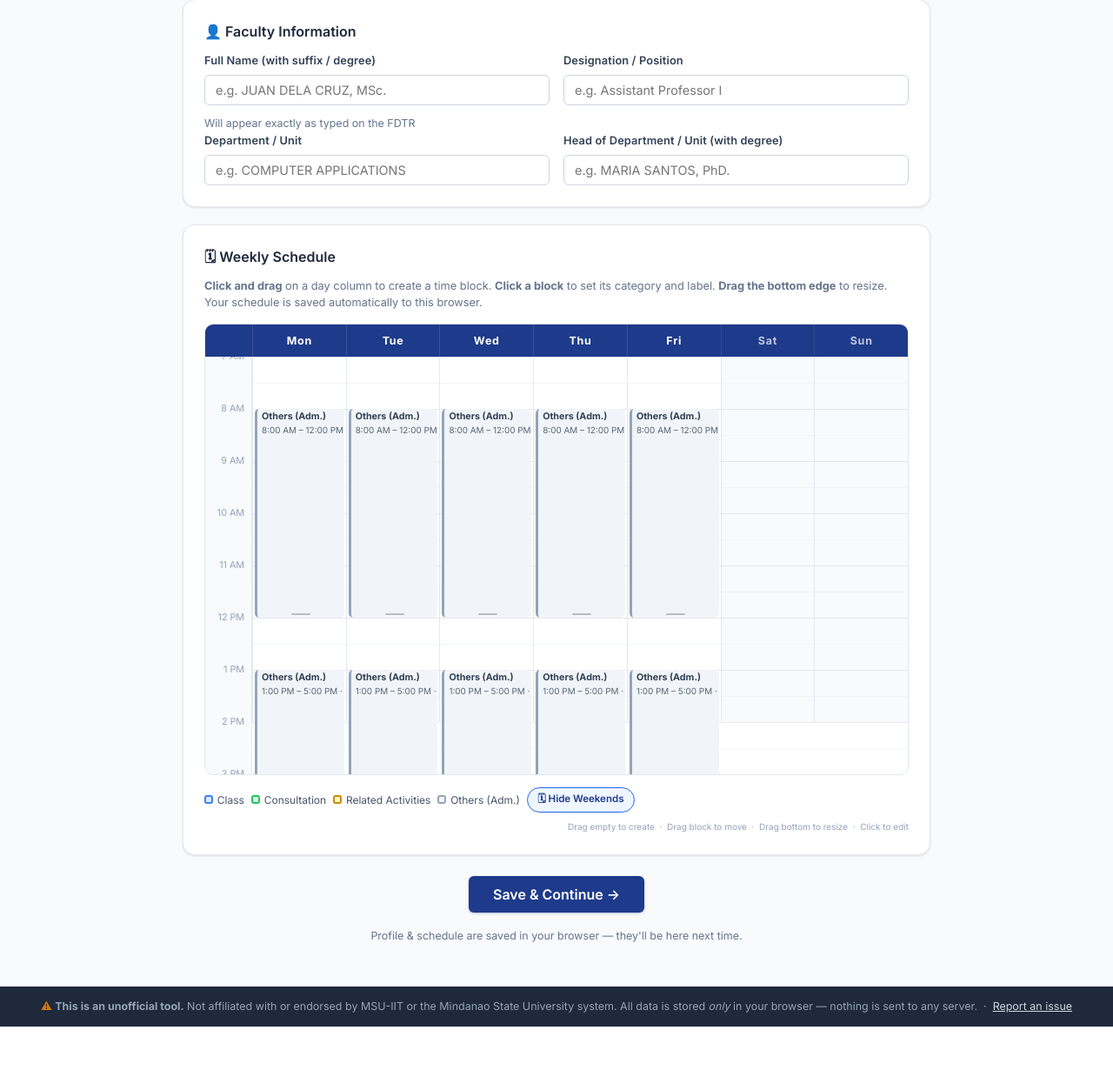
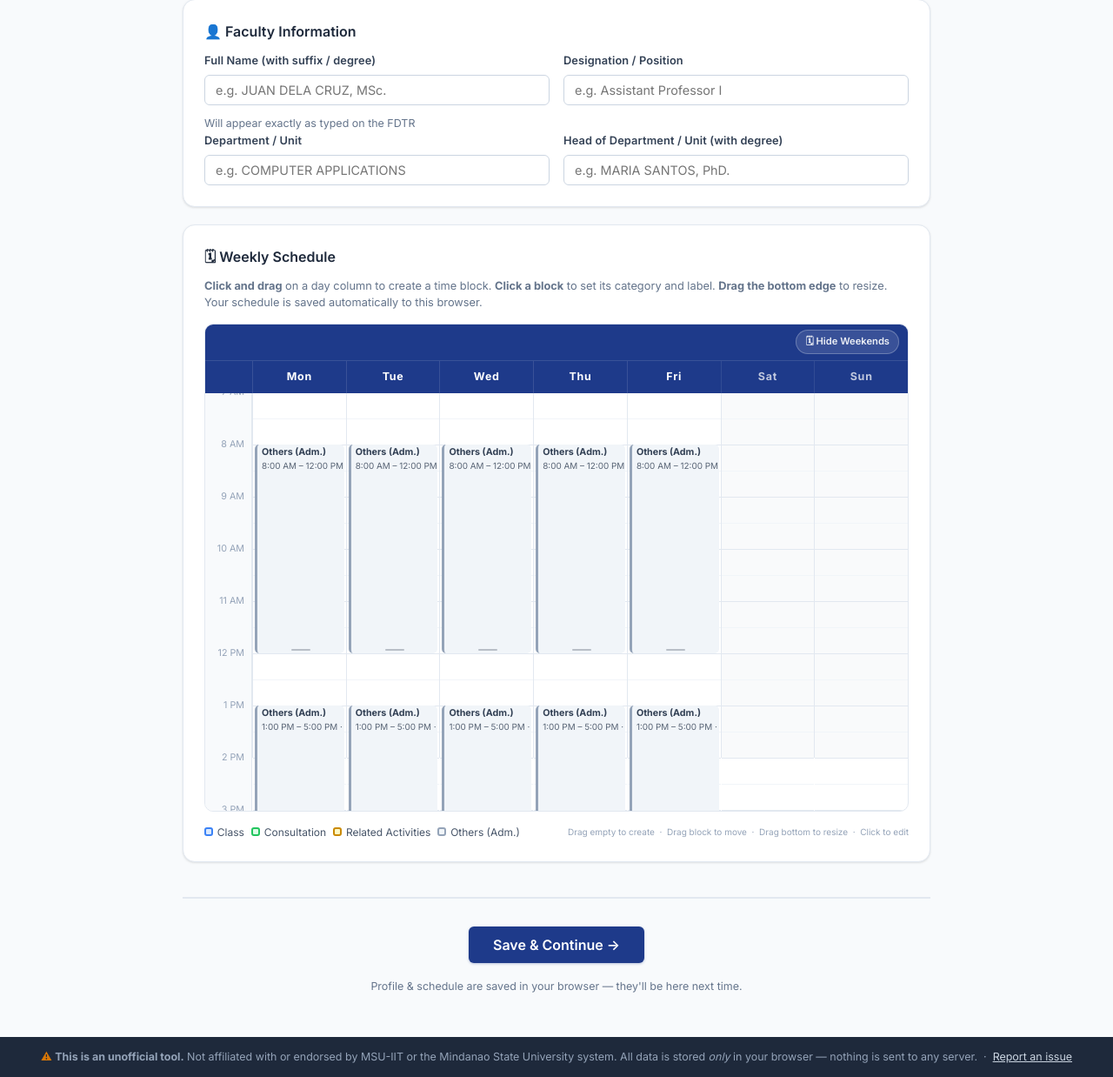
Before and after one commit to JomVill/fdtr-generator, a Flask app: page /setup in a window 1280 px wide. Shown: the part 252-1490 px from the top of the page at 87% size. Before the commit the page ends 1432 px from the top, so only its background shows below. Run offline with Flask 3, Linux system fonts and the light colour scheme.

Commit message:
fix: move weekend toggle to calendar toolbar top-right, add form separator
- Weekend toggle relocated from legend (below calendar) to a new
  .cal-toolbar strip inside .cal-outer, floated right — sits above
  the Mon–Sun header row as requested
- Toggle styled for navy toolbar background (white ghost pill)
- .form-actions now has border-top separator + extra top margin/padding
  so the Save & Continue button is visually separated from the form body

Co-Authored-By: Claude Sonnet 4.6 <noreply@anthropic.com>

```diff
--- a/static/css/style.css
+++ b/static/css/style.css
@@ -237,7 +237,9 @@ main { flex: 1; padding: 2rem 1.5rem 3rem; }
   flex-direction: column;
   align-items: center;
   gap: .75rem;
-  margin-top: 1.5rem;
+  margin-top: 2.5rem;
+  padding-top: 2rem;
+  border-top: 2px solid var(--border);
 }
 
 
@@ -406,6 +408,16 @@ main { flex: 1; padding: 2rem 1.5rem 3rem; }
   user-select: none;
 }
 
+/* Toolbar: sits above the header row, contains weekend toggle */
+.cal-toolbar {
+  display: flex;
+  justify-content: flex-end;
+  align-items: center;
+  padding: .4rem .6rem;
+  background: var(--brand);
+  border-bottom: 1px solid rgba(255,255,255,.12);
+}
+
 /* Day-name header row */
 .cal-header-row {
   display: flex;
@@ -563,26 +575,25 @@ main { flex: 1; padding: 2rem 1.5rem 3rem; }
 /* Weekend header: slightly dimmer */
 .cal-day-header-weekend { opacity: .72; }
 
-/* Weekend toggle button */
+/* Weekend toggle button — lives in the navy toolbar */
 .cal-weekend-toggle {
   display: flex;
   align-items: center;
   gap: .3rem;
-  font-size: .72rem;
+  font-size: .7rem;
   font-family: var(--font);
   font-weight: 600;
-  color: var(--brand);
-  background: var(--brand-light, #eff6ff);
-  border: 1px solid var(--brand-mid, #93c5fd);
+  color: rgba(255,255,255,.9);
+  background: rgba(255,255,255,.12);
+  border: 1px solid rgba(255,255,255,.25);
   border-radius: 20px;
-  padding: .25rem .7rem;
+  padding: .22rem .65rem;
   cursor: pointer;
-  transition: background .15s, color .15s;
+  transition: background .15s;
   white-space: nowrap;
 }
 .cal-weekend-toggle:hover {
-  background: var(--brand);
-  color: #fff;
+  background: rgba(255,255,255,.22);
 }
 
 /* Popover */
```
Also changed, not shown: static/js/calendar.js (+24 -16 lines).
